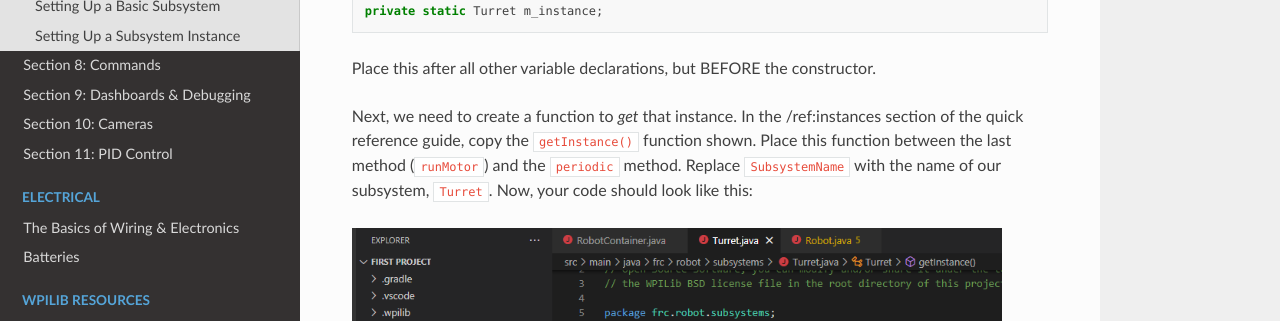
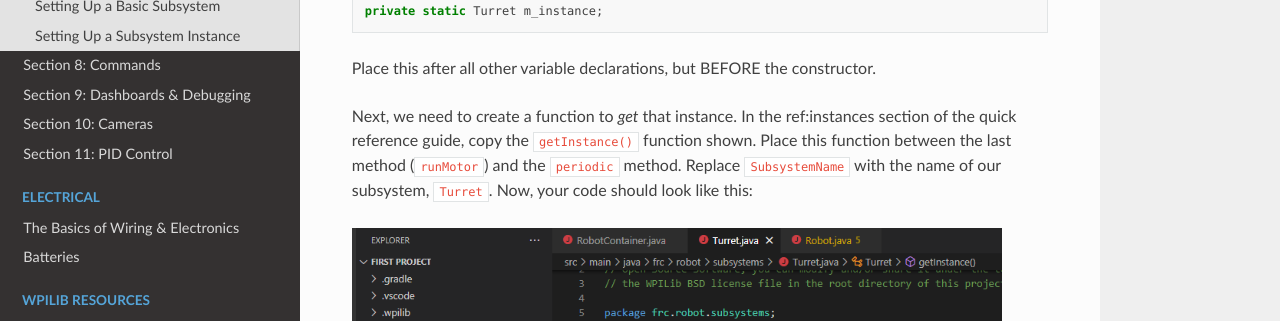
Before and after one commit to Team4028/beakdocs, a Sphinx documentation site: the page built from docs/source/sect7.rst, in a window 1280 px wide and 900 px high, scrolled down 5639 px. Shown: the part 151-472 px from the top of the window. Built offline with Sphinx 7.4.7 and the Read the Docs theme 2.0.0, drawn with Linux system fonts in a browser that asks for light colours.

```diff
--- a/docs/source/sect7.rst
+++ b/docs/source/sect7.rst
@@ -128,7 +128,7 @@ We begin by creating an instance variable. This instance variable MUST be ``priv
 
 Place this after all other variable declarations, but BEFORE the constructor.
 
-Next, we need to create a function to *get* that instance. In the :ref:`/ref:instances` section of the quick reference guide, copy the ``getInstance()`` function shown. Place this function between the last method (``runMotor``) and the ``periodic`` method. Replace ``SubsystemName`` with the name of our subsystem, ``Turret``. Now, your code should look like this:
+Next, we need to create a function to *get* that instance. In the :ref:`ref:instances` section of the quick reference guide, copy the ``getInstance()`` function shown. Place this function between the last method (``runMotor``) and the ``periodic`` method. Replace ``SubsystemName`` with the name of our subsystem, ``Turret``. Now, your code should look like this:
 
 .. image:: images/sect7/turret-instance.png
   :alt: Turret Subsystem with instance setup
```
